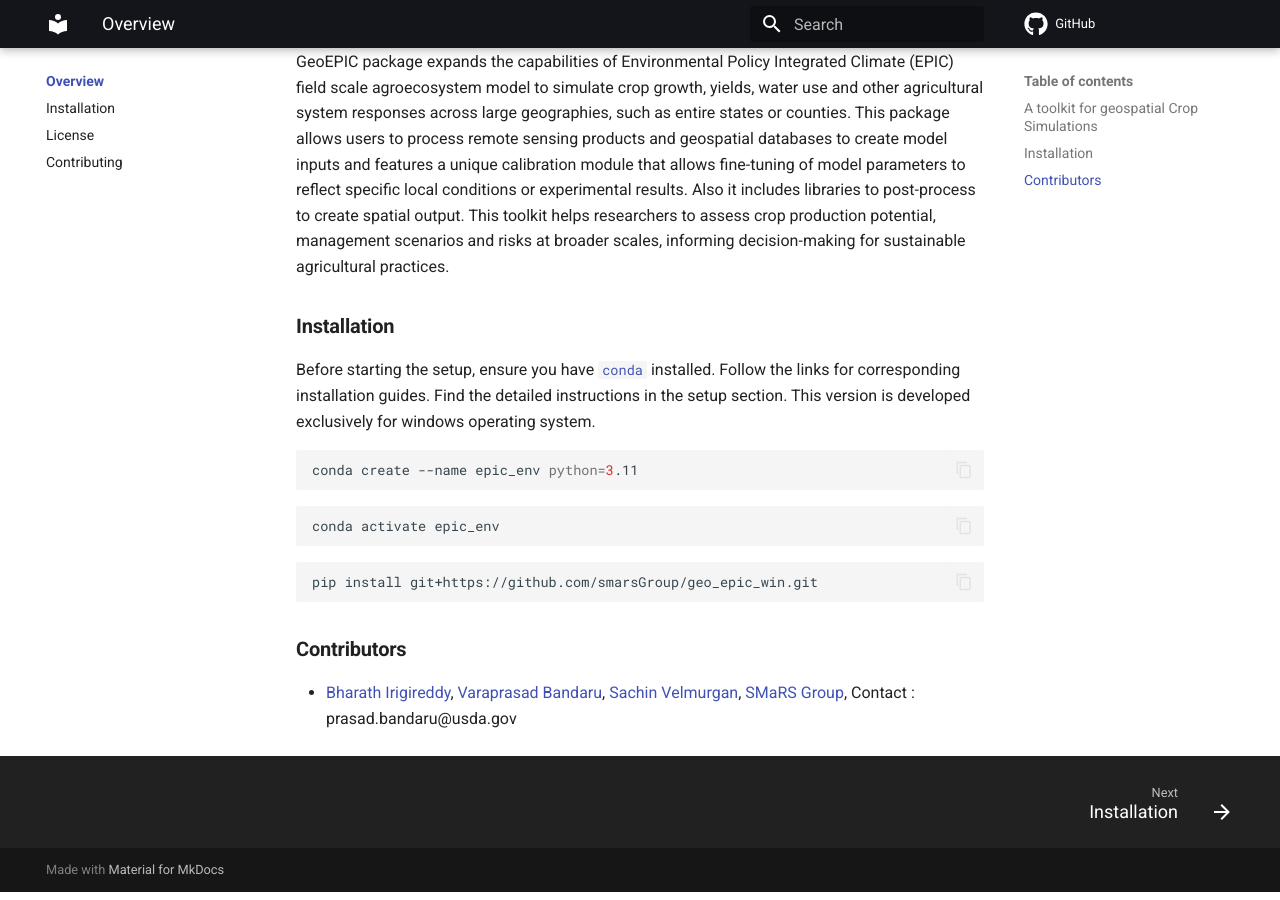
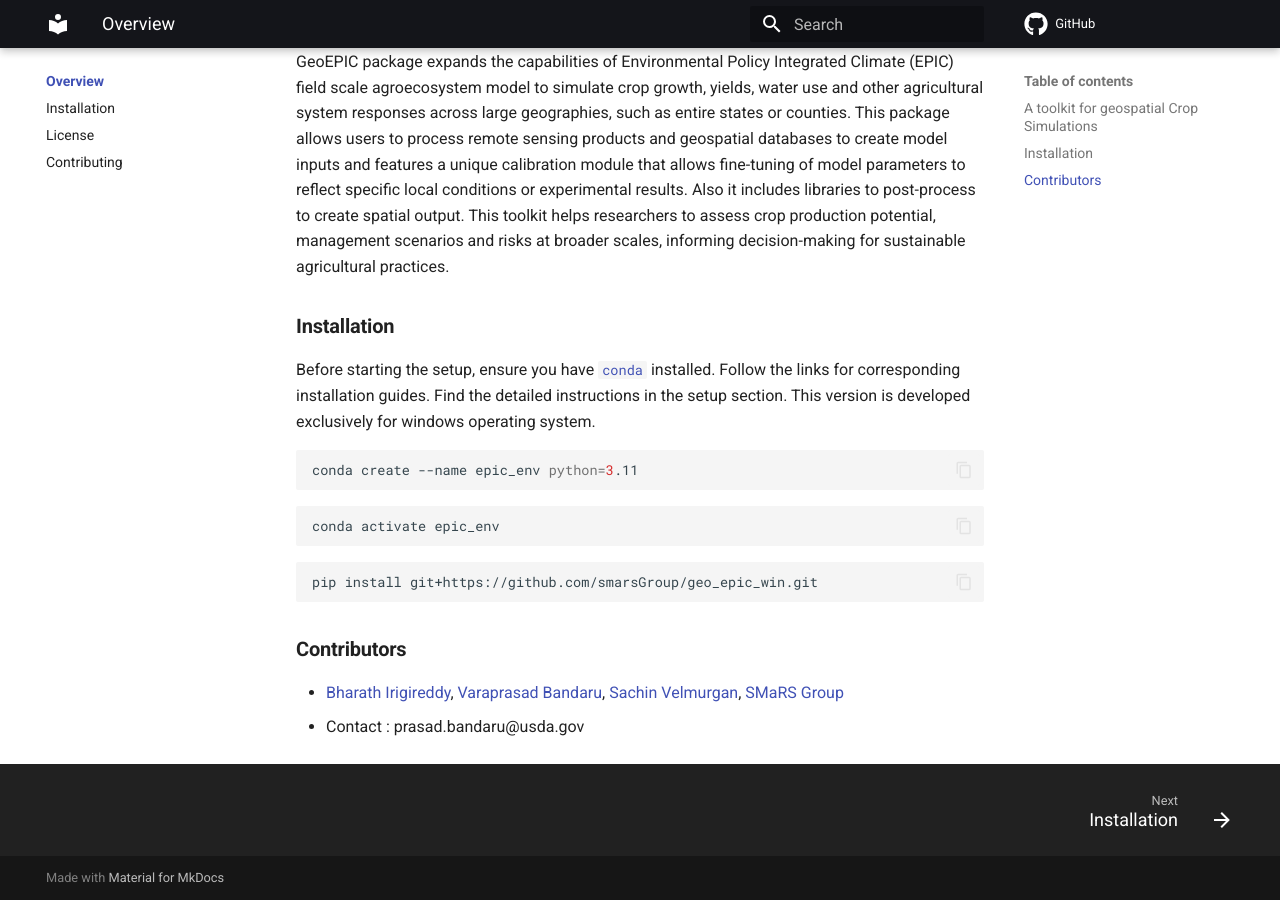
Before and after one commit to smarsGroup/geo_epic_win, an MkDocs documentation site: the page built from docs/index.md, in a window 1280 px wide and 900 px high, scrolled down 577 px. Built offline with MkDocs 1.6.1 and Material for MkDocs 9.7.7, drawn with Linux system fonts in a browser that asks for light colours; comment, search, counter and statistics services are not loaded.

```diff
--- a/docs/index.md
+++ b/docs/index.md
@@ -28,7 +28,8 @@ pip install git+https://github.com/smarsGroup/geo_epic_win.git
 
 ### <strong>Contributors</strong>
 
-- [Bharath Irigireddy](https://github.com/Bharath2), [Varaprasad Bandaru](https://www.ars.usda.gov/pacific-west-area/maricopa-arizona/us-arid-land-agricultural-research-center/plant-physiology-and-genetics-research/people/prasad-bandaru/), [Sachin Velmurgan](https://github.com/SachinVel), [SMaRS Group](https://www.smarsgroup.org/), Contact : prasad.bandaru@usda.gov
+- [Bharath Irigireddy](https://github.com/Bharath2), [Varaprasad Bandaru](https://www.ars.usda.gov/pacific-west-area/maricopa-arizona/us-arid-land-agricultural-research-center/plant-physiology-and-genetics-research/people/prasad-bandaru/), [Sachin Velmurgan](https://github.com/SachinVel), [SMaRS Group](https://www.smarsgroup.org/)
+- Contact : prasad.bandaru@usda.gov
 
 
 <!--
```
